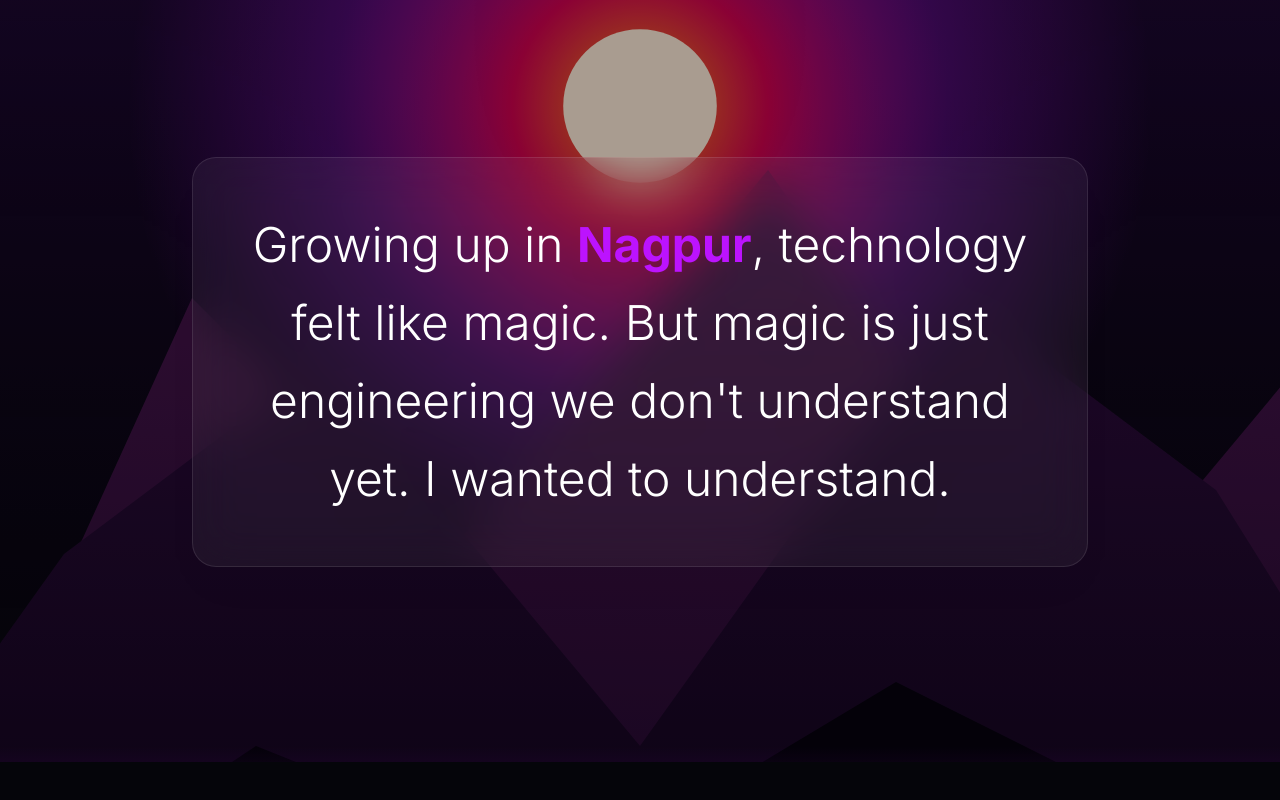
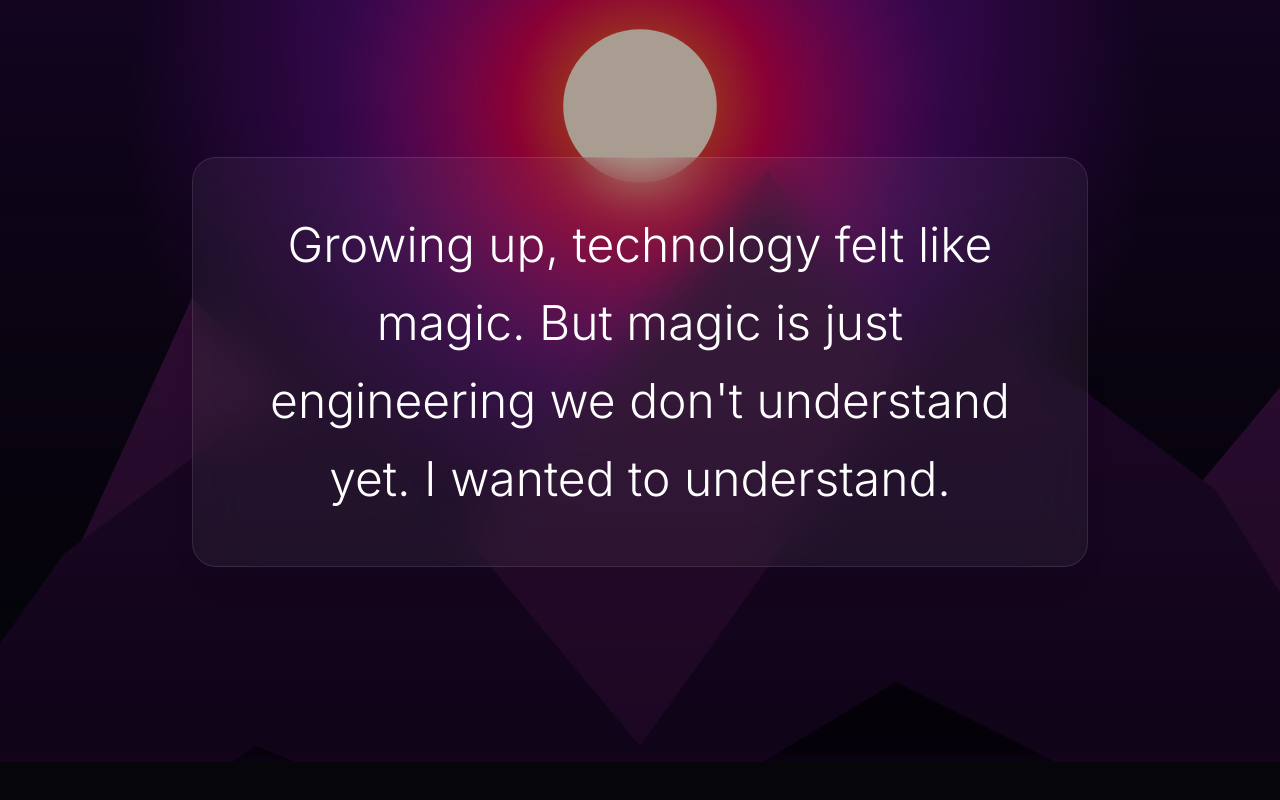
Before and after one commit to raunakpatil/raunakpatil.github.io, a Next.js app: page / in a window 1280 px wide. Shown: the part 6438-7238 px from the top of the page. Built offline with nearby package versions, Linux system fonts and the light colour scheme; no server answers.

Commit message:
fix: remove nagpur from act2 text

```diff
--- a/src/components/acts/Act2_TheBeginning.tsx
+++ b/src/components/acts/Act2_TheBeginning.tsx
@@ -26,7 +26,7 @@ export function Act2_TheBeginning() {
 
         <motion.div className="will-change-transform" style={{ opacity: opacity1 }} className="absolute max-w-4xl text-center z-10 drop-shadow-2xl backdrop-blur-xl bg-white/5 border border-white/10 p-8 md:p-12 rounded-3xl">
           <p className="text-2xl md:text-5xl font-light leading-relaxed">
-            Growing up in <strong className="font-bold text-[#bc13fe]">Nagpur</strong>, technology felt like magic. But magic is just engineering we don't understand yet. I wanted to understand.
+            Growing up, technology felt like magic. But magic is just engineering we don't understand yet. I wanted to understand.
           </p>
         </motion.div>
       </div>
```
